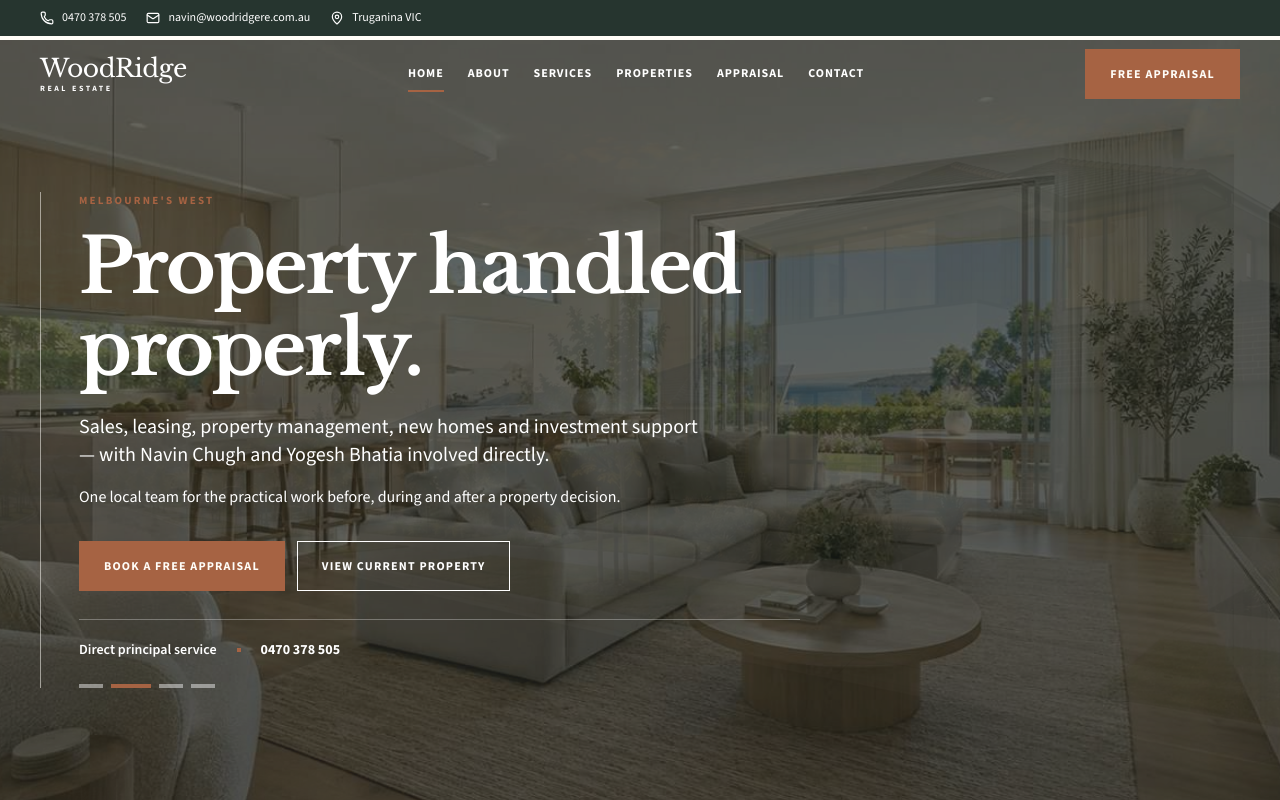
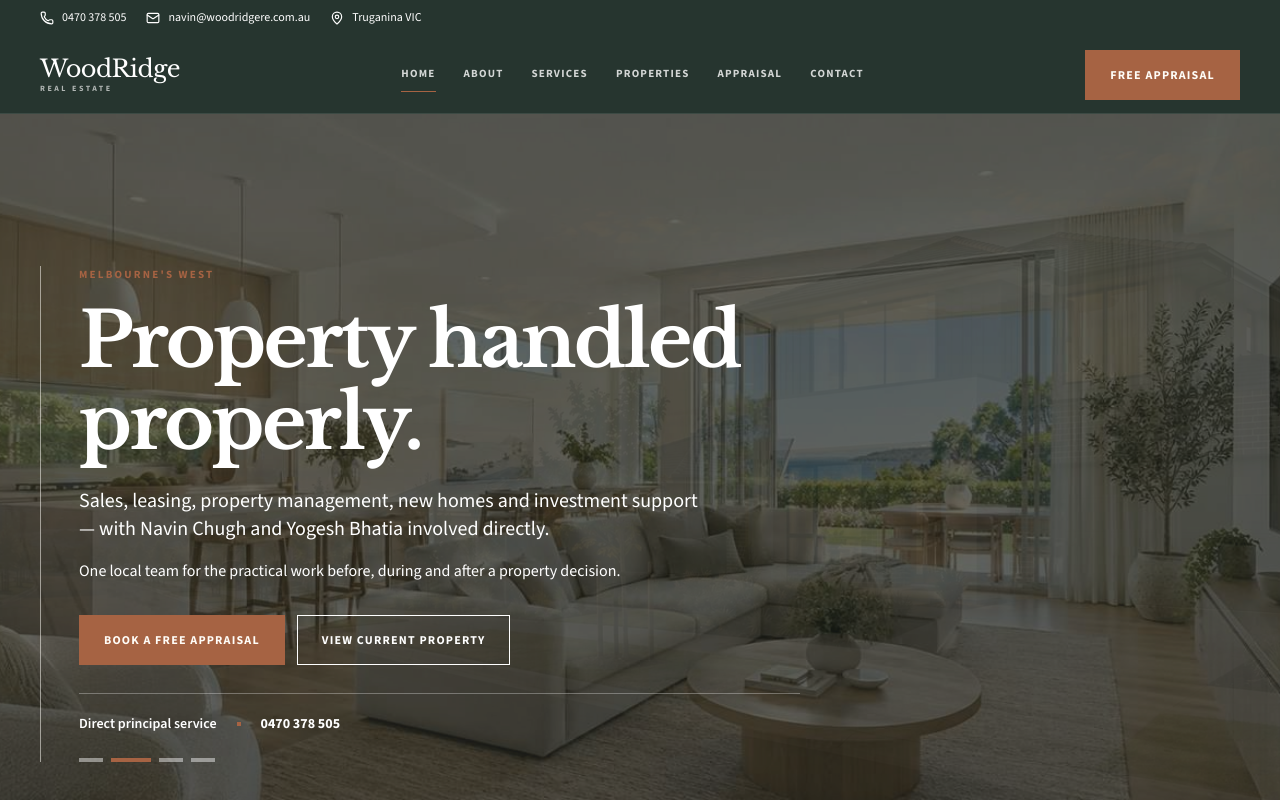
Before and after one commit to tayyabheree/Estate-website, a Next.js app: page / in a window 1280 px wide. Shown: the top 800 px of the page. Built offline with nearby package versions, Linux system fonts and the light colour scheme.

Commit message:
Rebuild header as fixed editorial navigation

```diff
--- a/components/layout/SiteHeader.tsx
+++ b/components/layout/SiteHeader.tsx
@@ -5,16 +5,10 @@ import { site } from "@/content/site";
 import { MobileMenu } from "./MobileMenu";
 
 export function SiteHeader() {
-  const [scrolled, setScrolled] = useState(false);
   const [menuOpen, setMenuOpen] = useState(false);
   const [active, setActive] = useState("#home");
 
   useEffect(() => {
-    const onScroll = () => setScrolled(window.scrollY > 72);
-
-    onScroll();
-    window.addEventListener("scroll", onScroll, { passive: true });
-
     const observer = new IntersectionObserver(
       (entries) => {
         const visible = entries
@@ -33,56 +27,31 @@ export function SiteHeader() {
       if (element) observer.observe(element);
     });
 
-    return () => {
-      window.removeEventListener("scroll", onScroll);
-      observer.disconnect();
-    };
+    return () => observer.disconnect();
   }, []);
-
-  const transparent = !scrolled;
 
   return (
     <>
-      <header
-        className={
-          "site-header sticky top-0 z-50 h-[72px] transition-colors md:h-[76px] " +
-          (scrolled
-            ? "border-b border-line bg-[#fffaf2] text-navy"
-            : "bg-transparent text-white")
-        }
-        style={{ marginBottom: "-72px" }}
-      >
+      <header className="site-header sticky top-0 z-50 h-[72px] border-b border-white/10 bg-navy text-white md:h-[78px]">
         <div className="container flex h-full items-center justify-between">
-          <a
-            href="#home"
-            className="min-w-0 leading-none"
-            aria-label="WoodRidge Real Estate home"
-          >
-            <span
-              className={
-                "block font-serif text-[25px] tracking-[-.02em] " +
-                (transparent ? "text-white" : "text-navy")
-              }
-            >
+          <a href="#home" className="leading-none" aria-label="WoodRidge Real Estate home">
+            <span className="block font-serif text-[24px] tracking-[-.025em]">
               WoodRidge
             </span>
-            <span className="mt-1 block text-[8px] font-bold tracking-[.31em]">
+            <span className="mt-1 block text-[8px] font-bold tracking-[.31em] text-white/65">
               REAL ESTATE
             </span>
           </a>
 
-          <nav
-            aria-label="Primary navigation"
-            className="hidden items-center gap-6 lg:flex"
-          >
+          <nav aria-label="Primary navigation" className="hidden items-center gap-7 lg:flex">
             {site.nav.map(([label, href]) => (
               <a
                 key={href}
                 href={href}
                 className={
-                  "relative py-6 text-[12px] font-bold uppercase tracking-[.08em] " +
+                  "relative py-7 text-[11px] font-bold uppercase tracking-[.11em] text-white/80 transition-colors hover:text-white " +
                   (active === href
-                    ? "after:absolute after:bottom-4 after:left-0 after:h-0.5 after:w-full after:bg-teal"
+                    ? "after:absolute after:bottom-5 after:left-0 after:h-px after:w-full after:bg-brandBlue"
                     : "")
                 }
               >
@@ -91,10 +60,7 @@ export function SiteHeader() {
             ))}
           </nav>
 
-          <a
-            href="#appraisal"
-            className="header-appraisal btn btn--primary min-h-11 px-4"
-          >
+          <a href="#appraisal" className="header-appraisal btn btn--primary min-h-11 px-5">
             Free Appraisal
           </a>
 
```
